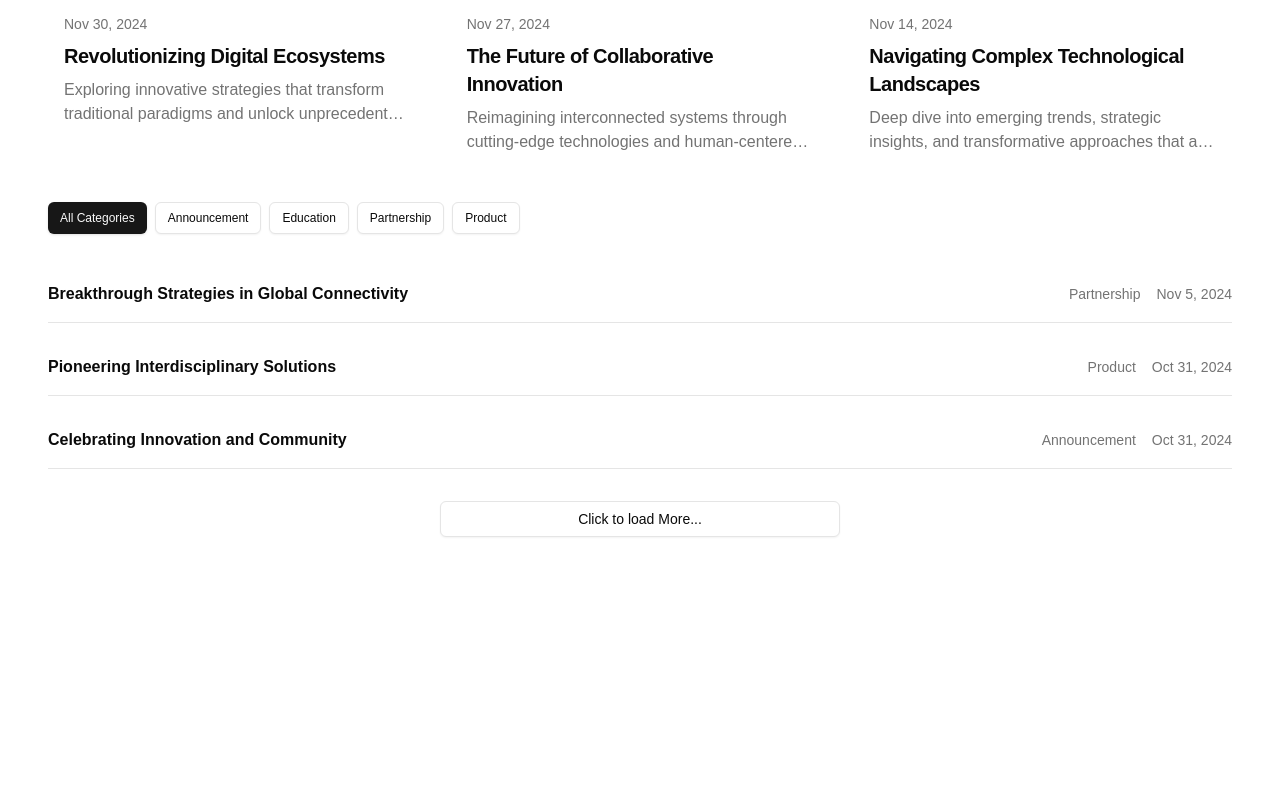
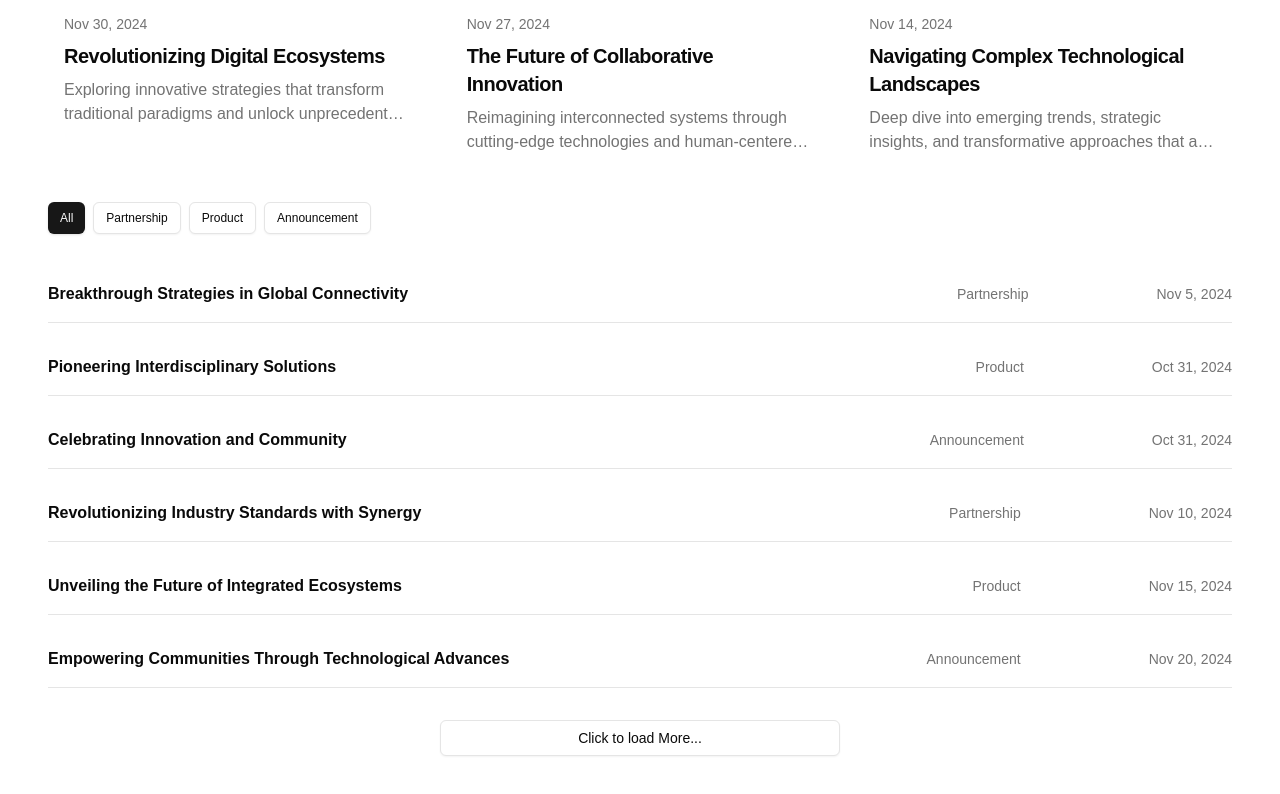
Before and after one commit to Gebext/SIP, a Next.js app: page /blog in a window 1280 px wide. Shown: the part 510-1304 px from the top of the page. Before the commit the page ends 1095 px from the top, so only its background shows below. Built offline with nearby package versions, Linux system fonts and the light colour scheme.

Commit message:
feat: added filtering for articles list

```diff
--- a/app/blog/page.tsx
+++ b/app/blog/page.tsx
@@ -1,81 +1,98 @@
-import Image from "next/image"
-import Link from "next/link"
-import { Button } from "@/components/ui/button"
-import { Badge } from "@/components/ui/badge"
-import { Card, CardContent, CardHeader, CardTitle } from "@/components/ui/card"
-import { Separator } from "@/components/ui/separator"
+"use client";
 
-const articles = [
+import Link from "next/link";
+import { Button } from "@/components/ui/button";
+import { Badge } from "@/components/ui/badge";
+import { Card, CardContent, CardHeader, CardTitle } from "@/components/ui/card";
+import { Separator } from "@/components/ui/separator";
+import { useState } from "react";
+
+const FeaturedArticles = [
   {
     title: "Revolutionizing Digital Ecosystems",
     date: "2024-11-30",
     category: "Announcement",
     image: "https://picsum.photos/800/600",
-      excerpt: "Exploring innovative strategies that transform traditional paradigms and unlock unprecedented potential for growth and development.",
+    excerpt:
+      "Exploring innovative strategies that transform traditional paradigms and unlock unprecedented potential for growth and development.",
   },
   {
     title: "The Future of Collaborative Innovation",
     date: "2024-11-27",
     category: "Product",
     image: "https://picsum.photos/801/600",
-      excerpt: "Reimagining interconnected systems through cutting-edge technologies and human-centered design principles that drive meaningful change.",
+    excerpt:
+      "Reimagining interconnected systems through cutting-edge technologies and human-centered design principles that drive meaningful change.",
   },
   {
     title: "Navigating Complex Technological Landscapes",
     date: "2024-11-14",
     category: "Education",
     image: "https://picsum.photos/801/601",
-      excerpt: "Deep dive into emerging trends, strategic insights, and transformative approaches that are reshaping our understanding of technological advancement.",
+    excerpt:
+      "Deep dive into emerging trends, strategic insights, and transformative approaches that are reshaping our understanding of technological advancement.",
   },
+];
+
+const articles = [
   {
     title: "Breakthrough Strategies in Global Connectivity",
     date: "2024-11-05",
     category: "Partnership",
     image: "/placeholder.svg",
-      excerpt: "Uncovering revolutionary methods for enhancing communication, collaboration, and synergy across diverse technological ecosystems.",
+    excerpt:
+      "Uncovering revolutionary methods for enhancing communication, collaboration, and synergy across diverse technological ecosystems.",
   },
   {
     title: "Pioneering Interdisciplinary Solutions",
     date: "2024-10-31",
     category: "Product",
     image: "/placeholder.svg",
-      excerpt: "Investigating groundbreaking approaches that bridge multiple domains and create integrated solutions for complex challenges.",
+    excerpt:
+      "Investigating groundbreaking approaches that bridge multiple domains and create integrated solutions for complex challenges.",
   },
   {
     title: "Celebrating Innovation and Community",
     date: "2024-10-31",
     category: "Announcement",
     image: "/placeholder.svg",
-      excerpt: "Highlighting remarkable achievements, recognizing visionary contributors, and charting exciting pathways for future collaborative endeavors.",
+    excerpt:
+      "Highlighting remarkable achievements, recognizing visionary contributors, and charting exciting pathways for future collaborative endeavors.",
+  },
+  {
+    title: "Revolutionizing Industry Standards with Synergy",
+    date: "2024-11-10",
+    category: "Partnership",
+    image: "/placeholder.svg",
+    excerpt:
+      "Exploring collaborative strategies to unify industry benchmarks and drive global standards for innovation.",
+  },
+  {
+    title: "Unveiling the Future of Integrated Ecosystems",
+    date: "2024-11-15",
+    category: "Product",
+    image: "/placeholder.svg",
+    excerpt:
+      "Delving into cutting-edge technologies that redefine product ecosystems and ensure seamless interoperability.",
+  },
+  {
+    title: "Empowering Communities Through Technological Advances",
+    date: "2024-11-20",
+    category: "Announcement",
+    image: "/placeholder.svg",
+    excerpt:
+      "Announcing new initiatives to bridge technology and community needs for sustainable progress.",
   },
 ];
 
 function Page() {
+  const [selectedCategory, setSelectedCategory] = useState("all");
+  const handleFilterArticleByCategory = (category: string) => {
+    setSelectedCategory(category);
+  };
+
   return (
     <div className="min-h-screen bg-background text-foreground px-4">
-      {/* Header */}
-      {/* <header className="border-b">
-        <div className="container flex h-16 items-center justify-between">
-          <div className="flex items-center gap-6">
-            <Link href="/" className="flex items-center space-x-2">
-              <span className="text-xl font-bold">USUAL</span>
-            </Link>
-            <nav className="hidden md:flex gap-6">
-              <Link href="/" className="text-muted-foreground hover:text-foreground">
-                Home
-              </Link>
-              <Link href="/blog" className="text-muted-foreground hover:text-foreground">
-                Blog
-              </Link>
-              <Link href="/docs" className="text-muted-foreground hover:text-foreground">
-                Docs
-              </Link>
-            </nav>
-          </div>
-          <Button variant="outline">Access App</Button>
-        </div>
-      </header> */}
-
       {/* Main Content */}
       <main className="container py-12 px-8">
         <div className="space-y-8 flex flex-col">
@@ -84,7 +101,9 @@ function Page() {
             <Badge variant="outline" className="text-primary">
               Blog
             </Badge>
-            <h1 className="text-4xl font-bold md:text-5xl lg:text-6xl">News, insights and more</h1>
+            <h1 className="text-4xl font-bold md:text-5xl lg:text-6xl">
+              News, insights and more
+            </h1>
             <p className="text-muted-foreground text-lg md:text-xl">
               Learn more about SIP and the latest from our team.
             </p>
@@ -92,7 +111,7 @@ function Page() {
 
           {/* Featured Articles Grid */}
           <div className="grid gap-6 md:grid-cols-2 lg:grid-cols-3">
-            {articles.slice(0, 3).map((article, i) => (
+            {FeaturedArticles.map((article, i) => (
               <Card key={i} borderless>
                 <CardHeader className="p-0">
                   <img
@@ -104,9 +123,17 @@ function Page() {
                   />
                 </CardHeader>
                 <CardContent className="p-4 space-y-2">
-                  <p className="text-sm text-muted-foreground">{new Date(article.date).toLocaleDateString('en-US', { year: 'numeric', month: 'short', day: 'numeric' })}</p>
+                  <p className="text-sm text-muted-foreground">
+                    {new Date(article.date).toLocaleDateString("en-US", {
+                      year: "numeric",
+                      month: "short",
+                      day: "numeric",
+                    })}
+                  </p>
                   <CardTitle className="text-xl">{article.title}</CardTitle>
-                  <p className="text-muted-foreground line-clamp-2">{article.excerpt}</p>
+                  <p className="text-muted-foreground line-clamp-2">
+                    {article.excerpt}
+                  </p>
                 </CardContent>
               </Card>
             ))}
@@ -114,9 +141,19 @@ function Page() {
 
           {/* Categories */}
           <div className="flex gap-2 flex-wrap">
-            {["All Categories", "Announcement", "Education", "Partnership", "Product"].map(
-              (category) => (
-                <Button key={category} variant={category === "All Categories" ? "default" : "outline"} size="sm">
+            {["all", ...Array.from(new Set(articles.map((item) => item.category)))].map(
+              (category, i) => (
+                <Button
+                  key={i}
+                  onClick={() => handleFilterArticleByCategory(category)}
+                  variant={
+                    selectedCategory.toLowerCase() === category.toLowerCase()
+                      ? "default"
+                      : "outline"
+                  }
+                  size="sm"
+                  className="capitalize"
+                >
                   {category}
                 </Button>
               )
@@ -125,15 +162,29 @@ function Page() {
 
           {/* Article List */}
           <div className="space-y-4">
-            {articles.slice(3).map((article, i) => (
+            {(selectedCategory == "all"
+              ? articles
+              : articles.filter(
+                  (article) =>
+                    article.category.toLowerCase() ===
+                    selectedCategory.toLowerCase()
+                )
+            ).map((article, i) => (
               <div key={i}>
-                <div className="flex justify-between items-center py-4">
+                <div className="flex flex-col-reverse md:flex-row md:justify-between md:items-center py-4">
                   <h3 className="font-semibold hover:text-muted-foreground">
                     <Link href="#">{article.title}</Link>
                   </h3>
-                  <div className="flex items-center gap-4 text-sm text-muted-foreground">
+                  <div className="flex items-center gap-4 md:gap-32 text-sm text-muted-foreground">
                     <span>{article.category}</span>
-                    <span>{new Date(article.date).toLocaleDateString('en-US', { year: 'numeric', month: 'short', day: 'numeric' })}</span>
+                    <span className="md:hidden">/</span>
+                    <span>
+                      {new Date(article.date).toLocaleDateString("en-US", {
+                        year: "numeric",
+                        month: "short",
+                        day: "numeric",
+                      })}
+                    </span>
                   </div>
                 </div>
                 <Separator />
@@ -198,7 +249,7 @@ function Page() {
         </div>
       </footer> */}
     </div>
-  )
+  );
 }
 
 export default Page;
--- a/app/fokus-layanan/page.tsx
+++ b/app/fokus-layanan/page.tsx
@@ -20,6 +20,9 @@ export default function LandingPage() {
               <Link href="#" className="text-sm text-gray-600 hover:text-gray-900">
                 News & Update
               </Link>
+              <Link href="/blog" className="text-sm text-gray-600 hover:text-gray-900">
+                Blog
+              </Link>
             </nav>
           </div>
         </div>
--- a/package.json
+++ b/package.json
@@ -17,6 +17,7 @@
     "next": "15.0.3",
     "react": "19.0.0-rc-66855b96-20241106",
     "react-dom": "19.0.0-rc-66855b96-20241106",
+    "react-fast-marquee": "^1.6.5",
     "tailwind-merge": "^2.5.5",
     "tailwindcss-animate": "^1.0.7"
   },
```
Also changed, not shown: 1 other file (tests, documents, lock files or other folders). Lines whose indentation alone changed are shown as unchanged.
